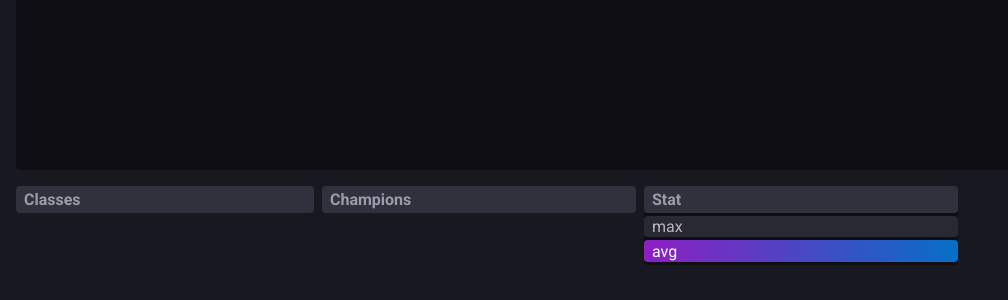
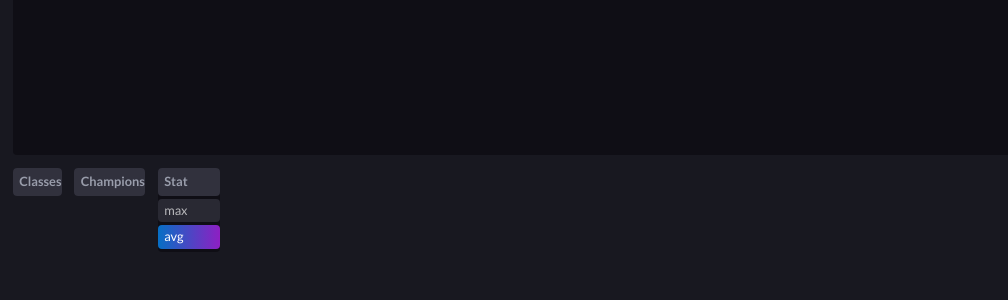
Before and after one commit to bibaroc/paladinswr, a plain HTML site: page cmd/frontend/index.html in a window 1280 px wide. Shown: the part 418-718 px from the top of the page, without its empty margins (0-1008 px from the left). Drawn offline with nearby package versions, Linux system fonts and the light colour scheme; no server answers.

Commit message:
i can always lookup tutorials right?

```diff
--- /dev/null
+++ b/cmd/frontend/index.css
@@ -0,0 +1,62 @@
+.active {
+  background: linear-gradient(to left, var(--purple), var(--blue));
+  color: var(--solid-white);
+}
+
+body {
+  height: 100vh;
+  background-color: var(--dark);
+}
+
+#canvas-container {
+  padding: 1rem 1rem 0 0.5rem;
+  height: 70vh;
+}
+
+#canvas-container,
+.list-container {
+  background-color: var(--dark-accent);
+  border-radius: 4px;
+}
+
+canvas {
+  user-select: none;
+  max-width: 100%;
+  width: 100%;
+}
+
+#toggles {
+  display: flex;
+  margin-top: 1rem;
+}
+
+.list-container {
+  height: max-content;
+}
+.list-container:not(:last-child) {
+  margin-right: 1rem;
+}
+
+.list-container > h4 {
+  background-color: #31313d;
+  color: rgb(153, 157, 171);
+  padding: 0.25rem 0 0.25rem 0.5rem;
+  font-weight: 700;
+  border-radius: 4px;
+}
+
+ul {
+  max-height: calc(30vh - 5rem);
+  overflow: auto;
+  scrollbar-width: thin;
+}
+
+li {
+  background-color: #292933;
+  color: var(--white);
+  border-radius: 4px;
+  padding: 0.075rem 2.5rem 0.075rem 0.5rem;
+  margin: 3px 0;
+  list-style-type: none;
+  white-space: nowrap;
+}
--- a/cmd/frontend/index.html
+++ b/cmd/frontend/index.html
@@ -1,123 +1,38 @@
 <!DOCTYPE html>
 
 <head>
+  <meta charset="UTF-8" />
+  <meta name="viewport" content="width=device-width, initial-scale=1.0" />
+  <meta http-equiv="X-UA-Compatible" content="ie=edge" />
+
   <title>Palading winrates over time</title>
+
   <script src="https://cdnjs.cloudflare.com/ajax/libs/moment.js/2.22.2/moment.min.js"></script>
   <script src="https://cdn.jsdelivr.net/npm/chart.js@2.8.0"></script>
-    <link rel="preconnect" href="https://fonts.gstatic.com">
-    <link href="https://fonts.googleapis.com/css2?family=Roboto:wght@300;400;500;700&display=swap" rel="stylesheet">
 
-    <meta charset="UTF-8">
-    <style>
-        canvas {
-            -moz-user-select: none;
-            -webkit-user-select: none;
-            -ms-user-select: none;
-            max-width: 100%;
-        }
+  <link rel="preconnect" href="https://fonts.gstatic.com" />
+  <link
+    href="https://fonts.googleapis.com/css2?family=Lato:ital,wght@0,100;0,300;0,400;0,700;1,900&display=swap"
+    rel="stylesheet"
+  />
 
-        * {
-            margin: 0;
-            padding: 0;
-            border: 0;
-            outline: 0;
-            font-family: 'Roboto', sans-serif;
-        }
-
-        .active {
-            background: linear-gradient(90deg, rgb(142, 31, 195) 0%, rgb(6, 111, 197) 100%);
-            color: rgb(255, 255, 255);
-        }
-
-        li {
-            list-style-type: none;
-        }
-
-
-        body {
-            height: 100vh;
-            display: grid;
-            grid-template-columns: repeat(4, 1fr);
-            grid-template-rows: 3fr 1fr;
-            grid-column-gap: 0.5rem;
-            grid-row-gap: 1rem;
-        }
-
-        #canvas-container {
-            grid-area: 1 / 1 / 2 / 5;
-            margin: 1rem 1rem 0 1rem;
-        }
-
-        #classes-container {
-            grid-area: 2 / 1 / 3 / 2;
-            margin: 0 0 0 1rem;
-        }
-
-        #champions-container {
-            grid-area: 2 / 2 / 3 / 3;
-            max-height: 14rem;
-        }
-
-        #stat-container {
-            grid-area: 2 / 3 / 3 / 4;
-        }
-
-        ul {
-            max-height: 12rem;
-            overflow: auto;
-            scrollbar-width: thin;
-        }
-
-        body {
-            background-color: #181820;
-        }
-
-        #canvas-container {
-            padding: 1rem 1rem 0 0.5rem;
-        }
-
-        #canvas-container,
-        .list-container {
-            background-color: #0f0e15;
-            border-radius: 4px;
-        }
-
-        .list-container {
-            height: max-content;
-        }
-
-        .list-container>h4 {
-            background-color: #31313d;
-            color: rgb(153, 157, 171);
-            padding: 0.25rem 0 0.25rem 0.5rem;
-            font-weight: 700;
-            border-radius: 4px;
-        }
-
-        li {
-            background-color: #292933;
-            color: rgba(255, 255, 255, 0.667);
-            border-radius: 4px;
-            padding: 0.075rem 0.5rem;
-            margin: 3px 0;
-            font-weight: 400;
-        }
-    </style>
+  <link rel="stylesheet" href="main.css" />
+  <link rel="stylesheet" href="index.css" />
 </head>
 
 <body>
   <div id="canvas-container">
     <canvas id="canvas" class="chartjs-render-monitor"></canvas>
   </div>
+
+  <div id="toggles">
     <div id="classes-container" class="list-container">
       <h4>Classes</h4>
-        <ul id="classes" onclick="onClassesClick(event)">
-        </ul>
+      <ul id="classes" onclick="onClassesClick(event)"></ul>
     </div>
     <div id="champions-container" class="list-container">
       <h4>Champions</h4>
-        <ul id="champions" onclick="onChampionsClick(event)">
-        </ul>
+      <ul id="champions" onclick="onChampionsClick(event)"></ul>
     </div>
     <div id="stat-container" class="list-container">
       <h4>Stat</h4>
@@ -126,12 +41,17 @@
         <li id="stat-avg" class="active">avg</li>
       </ul>
     </div>
+  </div>
 
   <script>
     const r2h = function (rgb) {
-            return "#" + ((1 << 24) + (rgb[0] << 16) + (rgb[1] << 8) + rgb[2]).toString(16).slice(1);
-        }
-
+      return (
+        "#" +
+        ((1 << 24) + (rgb[0] << 16) + (rgb[1] << 8) + rgb[2])
+          .toString(16)
+          .slice(1)
+      );
+    };
 
     const interpolateColor = function (color1, color2, factor) {
       var result = color1.slice();
@@ -139,118 +59,123 @@
         result[i] = Math.round(result[i] + factor * (color2[i] - color1[i]));
       }
       return result;
-        }
-        const colorStart = [49, 192, 246]
-        const colorEnd = [255, 126, 39]
-
+    };
+    const colorStart = [49, 192, 246];
+    const colorEnd = [255, 126, 39];
 
     function isActiveConstructor(elementID) {
       const elementClassList = document.getElementById(elementID).classList;
-            return () => elementClassList.contains("active")
+      return () => elementClassList.contains("active");
     }
 
-        const isMaxActive = isActiveConstructor("stat-max")
-        const isAvgActive = isActiveConstructor("stat-avg")
+    const isMaxActive = isActiveConstructor("stat-max");
+    const isAvgActive = isActiveConstructor("stat-avg");
 
-        const toggleActiveClass = (classList) => classList.contains("active") ? classList.remove("active") : classList.add("active")
-        const toggleChart = champion => {
-            const pointers = championToIndex[champion.textContent]
+    const toggleActiveClass = (classList) =>
+      classList.contains("active")
+        ? classList.remove("active")
+        : classList.add("active");
+    const toggleChart = (champion) => {
+      const pointers = championToIndex[champion.textContent];
       if (champion.hidden || !champion.classList.contains("active")) {
-                wrChart.data.datasets[pointers.max].hidden = true
-                wrChart.data.datasets[pointers.avg].hidden = true
+        wrChart.data.datasets[pointers.max].hidden = true;
+        wrChart.data.datasets[pointers.avg].hidden = true;
       } else if (champion.classList.contains("active")) {
-                wrChart.data.datasets[pointers.max].hidden = !isMaxActive()
-                wrChart.data.datasets[pointers.avg].hidden = !isAvgActive()
+        wrChart.data.datasets[pointers.max].hidden = !isMaxActive();
+        wrChart.data.datasets[pointers.avg].hidden = !isAvgActive();
       }
+    };
+
+    const toggleChampionVisibility = (classO) => {
+      const isActive = classO.classList.contains("active");
+      const champions = classToChampion[classO.textContent];
+      for (champion of champions) {
+        champion.hidden = !isActive;
+      }
+    };
+
+    function onClassesClick(e) {
+      if (e.target.tagName !== "LI" || !wrChart) return;
+
+      toggleActiveClass(e.target.classList);
+      toggleChampionVisibility(e.target);
+      for (champion of document.getElementById("champions").children) {
+        toggleChart(champion);
       }
 
-        const toggleChampionVisibility = classO => {
-            const isActive = classO.classList.contains("active")
-            const champions = classToChampion[classO.textContent]
-            for (champion of champions) {
-                champion.hidden = !isActive
-            }
-        }
-
-        function onClassesClick(e) {
-            if (e.target.tagName !== "LI" || !wrChart)
-                return
-
-            toggleActiveClass(e.target.classList)
-            toggleChampionVisibility(e.target)
-            for (champion of document.getElementById("champions").children) {
-                toggleChart(champion)
-            }
-
-            wrChart.update()
+      wrChart.update();
     }
 
     function onChampionsClick(e) {
-            if (e.target.tagName !== "LI" || !wrChart)
-                return
+      if (e.target.tagName !== "LI" || !wrChart) return;
 
-            toggleActiveClass(e.target.classList)
-            toggleChart(e.target)
+      toggleActiveClass(e.target.classList);
+      toggleChart(e.target);
 
-            wrChart.update()
+      wrChart.update();
     }
 
     function onStatsClick(e) {
-            if (e.target.tagName !== "LI" || !wrChart)
-                return
+      if (e.target.tagName !== "LI" || !wrChart) return;
 
-            toggleActiveClass(e.target.classList)
+      toggleActiveClass(e.target.classList);
       for (champion of document.getElementById("champions").children) {
-                toggleChart(champion)
+        toggleChart(champion);
       }
 
-            wrChart.update()
+      wrChart.update();
     }
 
     // statRequest = fetch('https://paladinswr.dyslav.it')
     statRequest = fetch('./stats')
 
-        let classToChampion = {}
-        let championToIndex = {}
-        let statToIndex = { max: [], avg: [] }
+    let classToChampion = {};
+    let championToIndex = {};
+    let statToIndex = { max: [], avg: [] };
 
     window.onload = function () {
       statRequest
-                .then(response => {
-                    return response.json()
+        .then((response) => {
+          return response.json();
         })
-                .then(championData => {
-                    classToChampion = Object.keys(championData).map(className => ({ [className]: [] })).reduce((acc, sing) => Object.assign(acc, sing))
+        .then((championData) => {
+          classToChampion = Object.keys(championData)
+            .map((className) => ({ [className]: [] }))
+            .reduce((acc, sing) => Object.assign(acc, sing));
           let config = {
-                        type: 'line',
+            type: "line",
             data: {
-                            datasets: []
+              datasets: [],
             },
             options: {
               scales: {
-                                xAxes: [{
+                xAxes: [
+                  {
                     ticks: { fontColor: "#ffffff" },
-                                    type: 'time',
+                    type: "time",
                     time: {
                       displayFormats: {
-                                            "datetime": "MMM D, YYYY, HH:mm",
-                                            "day": "MMM D",
-                                            "hour": "D/HH:mm",
-                                            "millisecond": "h:mm:ss.SSS a",
-                                            "minute": "h:mm a",
-                                            "month": "MMM YYYY",
-                                            "quarter": "[Q]Q - YYYY",
-                                            "second": "h:mm:ss a",
-                                            "week": "ll",
-                                            "year": "YYYY",
+                        datetime: "MMM D, YYYY, HH:mm",
+                        day: "MMM D",
+                        hour: "D/HH:mm",
+                        millisecond: "h:mm:ss.SSS a",
+                        minute: "h:mm a",
+                        month: "MMM YYYY",
+                        quarter: "[Q]Q - YYYY",
+                        second: "h:mm:ss a",
+                        week: "ll",
+                        year: "YYYY",
                       },
                     },
                     display: true,
-                                    gridLines: { display: false }
-                                }],
-                                yAxes: [{
+                    gridLines: { display: false },
+                  },
+                ],
+                yAxes: [
+                  {
                     ticks: { fontColor: "#ffffff" },
-                                }]
+                  },
+                ],
               },
               responsive: true,
               maintainAspectRatio: false,
@@ -258,76 +183,96 @@
                 display: false,
               },
               hover: {
-                                mode: 'index'
+                mode: "index",
               },
             },
-                    }
+          };
 
           for (className in championData) {
-                        { // create class list entry
-                            let championClassListItem = document.createElement("li")
-                            championClassListItem.classList.add("active")
-                            championClassListItem.appendChild(document.createTextNode(className))
+            {
+              // create class list entry
+              let championClassListItem = document.createElement("li");
+              championClassListItem.classList.add("active");
+              championClassListItem.appendChild(
+                document.createTextNode(className)
+              );
 
-                            document.getElementById("classes").appendChild(championClassListItem)
+              document
+                .getElementById("classes")
+                .appendChild(championClassListItem);
             }
 
             for (championName in championData[className]) {
-                            let championsListItem = document.createElement("li")
-                            { // create champion list entry
-                                championsListItem.classList.add("active")
-                                championsListItem.appendChild(document.createTextNode(championName))
+              let championsListItem = document.createElement("li");
+              {
+                // create champion list entry
+                championsListItem.classList.add("active");
+                championsListItem.appendChild(
+                  document.createTextNode(championName)
+                );
 
-                                document.getElementById("champions").appendChild(championsListItem)
+                document
+                  .getElementById("champions")
+                  .appendChild(championsListItem);
               }
 
+              championToIndex[championName] = {
+                max: config.data.datasets.length,
+                avg: config.data.datasets.length + 1,
+              };
+              statToIndex.max = statToIndex.max.concat([
+                config.data.datasets.length,
+              ]);
+              statToIndex.avg = statToIndex.avg.concat([
+                config.data.datasets.length + 1,
+              ]);
+              classToChampion[className] = classToChampion[className].concat([
+                championsListItem,
+              ]);
 
-                            championToIndex[championName] = { max: config.data.datasets.length, avg: config.data.datasets.length + 1 }
-                            statToIndex.max = statToIndex.max.concat([config.data.datasets.length])
-                            statToIndex.avg = statToIndex.avg.concat([config.data.datasets.length + 1])
-                            classToChampion[className] = classToChampion[className].concat([championsListItem])
-
-                            { // chart.js datasets
+              {
+                // chart.js datasets
                 config.data.datasets.push({
                   label: `${championName} - max`,
-                                    data: Object.keys(championData[className][championName]).map(datapointTS => (
-                                        {
+                  data: Object.keys(championData[className][championName]).map(
+                    (datapointTS) => ({
                       x: Date.parse(datapointTS),
                       y: championData[className][championName][datapointTS].max,
-                                        })),
+                    })
+                  ),
                   fill: false,
                   hidden: !isMaxActive(),
                   pointHoverRadius: 10,
-                                })
+                });
                 config.data.datasets.push({
                   label: `${championName} - avg`,
-                                    data: Object.keys(championData[className][championName]).map(datapointTS => (
-                                        {
+                  data: Object.keys(championData[className][championName]).map(
+                    (datapointTS) => ({
                       x: Date.parse(datapointTS),
                       y: championData[className][championName][datapointTS].avg,
-                                        })),
+                    })
+                  ),
                   fill: false,
                   hidden: !isAvgActive(),
                   pointHoverRadius: 10,
-                                })
+                });
               }
             }
           }
 
           const step = 1 / config.data.datasets.length;
           for (i in config.data.datasets) {
-                        config.data.datasets[i].borderColor = r2h(interpolateColor(colorStart, colorEnd, i * step))
+            config.data.datasets[i].borderColor = r2h(
+              interpolateColor(colorStart, colorEnd, i * step)
+            );
           }
 
-                    const ctx = document.getElementById('canvas').getContext('2d');
+          const ctx = document.getElementById("canvas").getContext("2d");
           window.wrChart = new Chart(ctx, config);
         })
-                .catch(err => {
-                    console.error(err)
-                })
+        .catch((err) => {
+          console.error(err);
+        });
     };
   </script>
-
-
-
 </body>
--- /dev/null
+++ b/cmd/frontend/main.css
@@ -0,0 +1,30 @@
+*,
+*::after,
+*::before {
+  margin: 0;
+  padding: 0;
+  border: 0;
+  outline: 0;
+  box-sizing: inherit;
+}
+
+html {
+  font-size: 80% /*62.5%*/;
+}
+
+body {
+  box-sizing: border-box;
+  font-family: "Lato", sans-serif;
+  font-weight: 400;
+  line-height: 1.7;
+  padding: 1rem;
+}
+
+:root{
+  --purple: rgba(142, 31, 195);
+  --blue: rgba(6, 111, 197);
+  --solid-white: rgba(255, 255, 255);
+  --white: rgba(255, 255, 255, 0.667);
+  --dark: #181820;
+  --dark-accent: #0f0e15;
+}
```
Lines whose indentation alone changed are shown as unchanged.
